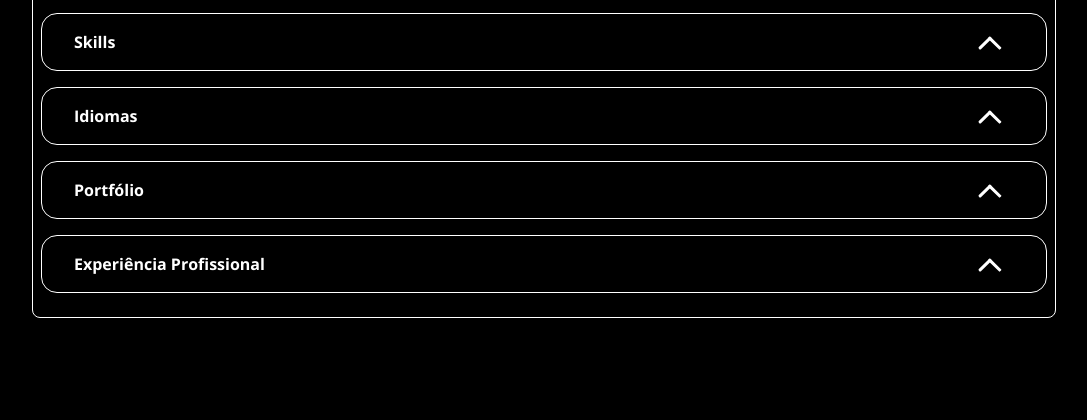
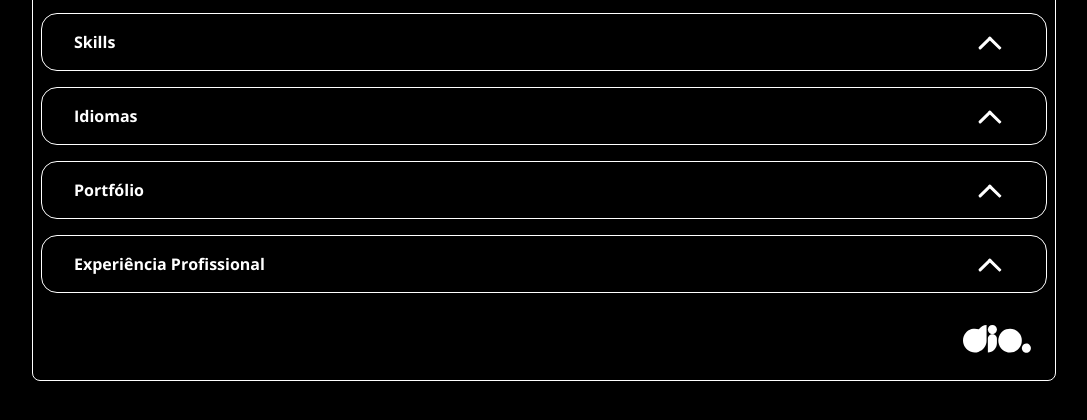
Before and after one commit to marcostwelve/personal-portfolio, a plain HTML site: page index.html in a window 1280 px wide. Shown: the part 336-756 px from the top of the page, without its empty margins (96-1183 px from the left). Drawn offline with nearby package versions, Linux system fonts and the light colour scheme.

Commit message:
add: Adicionado selo dio

```diff
--- a/index.html
+++ b/index.html
@@ -80,6 +80,12 @@
                  <ul class="experience" id="profile.experience"></ul>
             </div>
         </section>
+
+        <footer>
+            <a href="https://www.dio.me" target="_blank">
+                <img src="./src/assets/img/dio-icon.svg" alt="Logo Digital Innovation One" title="Digital Innovation One" class="dio" />
+            </a>
+        </footer>
     </main>
     <script src="./src/js/acordeon.js"></script>
     <script src="./src/js/api.js"></script>
--- /dev/null
+++ b/src/css/footer.css
@@ -0,0 +1,12 @@
+footer {
+    width: 100%;
+    display: flex;
+    flex-direction: row;
+    justify-content: flex-end;
+    align-items: center;
+}
+
+footer img {
+    max-width: 100px;
+    padding: 1rem;
+}
--- a/src/css/style.css
+++ b/src/css/style.css
@@ -5,6 +5,7 @@
 @import './portfolio.css';
 @import 'experience.css';
 @import './skills.css';
+@import './footer.css';
 
 :root {
     --openSans: 'Open Sans', sans-serif;
```
Also changed, not shown: src/assets/img/dio-icon.svg (added).
